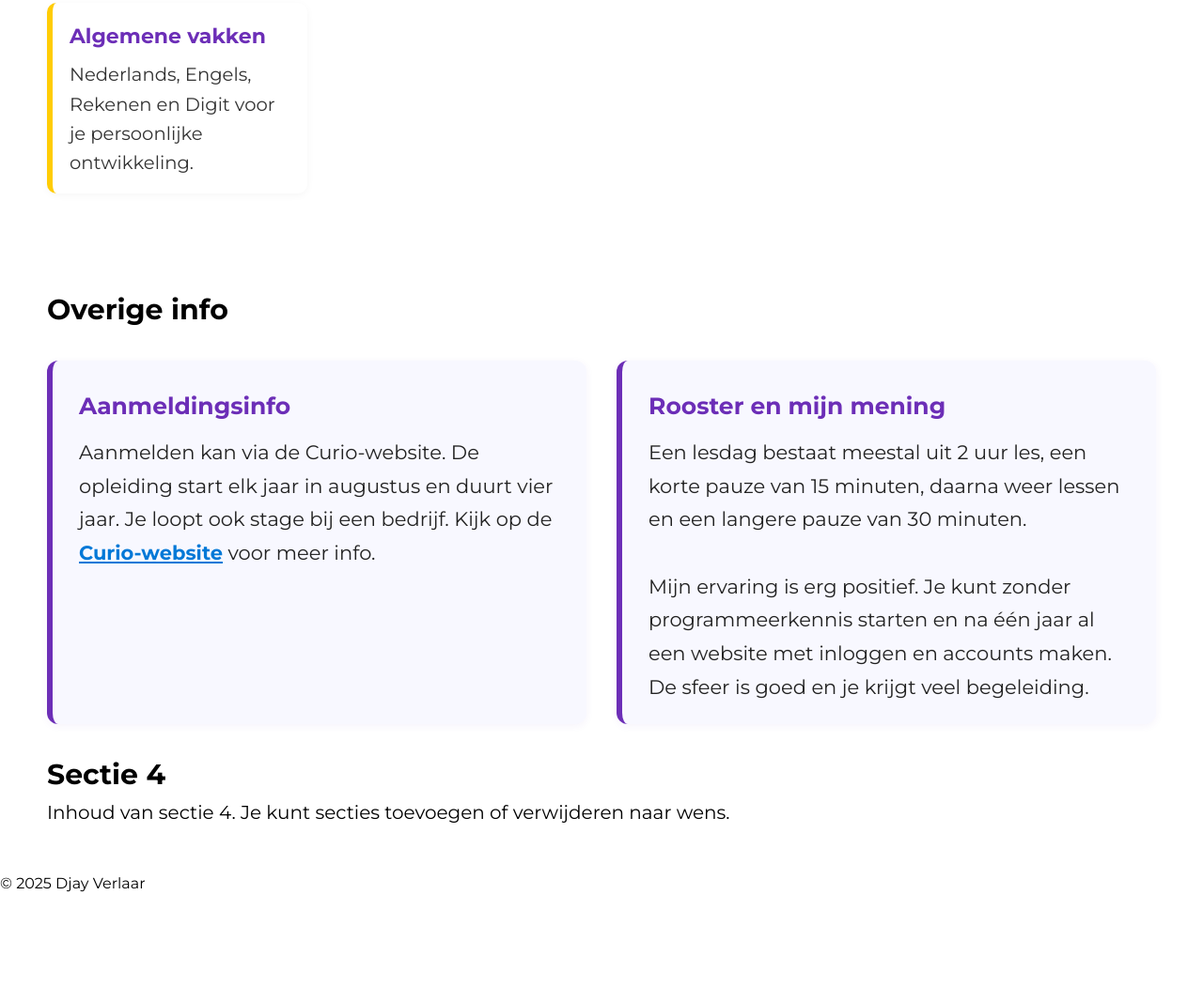
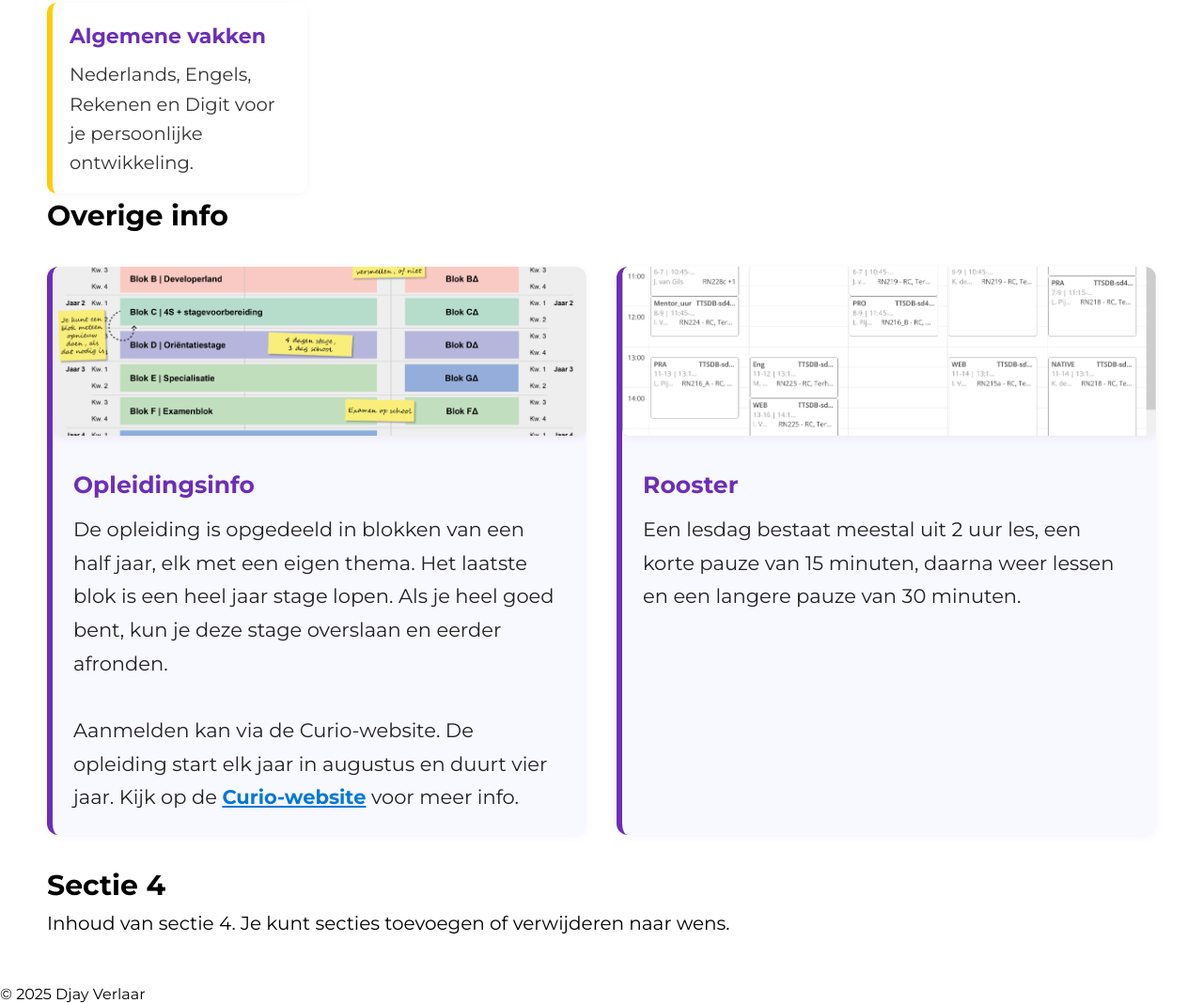
Before and after one commit to MeanD05/curio-opendag-single-page-djay, a plain HTML site: page index.html in a window 1280 px wide. Shown: the part 1120-2188 px from the top of the page at 94% size. Before the commit the page ends 2070 px from the top, so only its background shows below. Drawn offline with Linux system fonts and the light colour scheme.

Commit message:
Rooster/opleidingsinfo stukken verbeterd en img toegevoegd

```diff
--- a/index.html
+++ b/index.html
@@ -39,7 +39,7 @@
             <div class="vakken-blokken">
                 <div class="blok">
                     <h3>Native</h3>
-                    <p>
+                    <p>lar
                         Je leert apps en applicaties te bouwen voor verschillende besturingssystemen met bijbehorende tools en talen.
                     </p>
                 </div>
@@ -73,17 +73,18 @@
             <h2 id="sectie3-h2">Overige info</h2>
             <div class="info-blokken">
                 <div class="info-blok">
-                    <h2>Aanmeldingsinfo</h2>
+                    <img src="/img/opleidingsoverzicht.png" alt="Opleidingsinfo" style="width:100%; border-radius:8px; margin-bottom:14px;">
+                    <h2>Opleidingsinfo</h2>
                     <p>
-                        Aanmelden kan via de Curio-website. De opleiding start elk jaar in augustus en duurt vier jaar. Je loopt ook stage bij een bedrijf. Kijk op de <a href="https://www.curio.nl/mbo/ict/ict/software-developer" target="_blank" rel="noopener">Curio-website</a> voor meer info.
+                        De opleiding is opgedeeld in blokken van een half jaar, elk met een eigen thema. Het laatste blok is een heel jaar stage lopen. Als je heel goed bent, kun je deze stage overslaan en eerder afronden.<br><br>
+                        Aanmelden kan via de Curio-website. De opleiding start elk jaar in augustus en duurt vier jaar. Kijk op de <a href="https://www.curio.nl/mbo/ict/ict/software-developer" target="_blank" rel="noopener">Curio-website</a> voor meer info.
                     </p>
                 </div>
                 <div class="info-blok">
-                    <h2>Rooster en mijn mening</h2>
+                    <img src="/img/Rooster eerste leerjaar.png" alt="Rooster voorbeeld" style="width:100%; border-radius:8px; margin-bottom:14px;">
+                    <h2>Rooster</h2>
                     <p>
                         Een lesdag bestaat meestal uit 2 uur les, een korte pauze van 15 minuten, daarna weer lessen en een langere pauze van 30 minuten.<br><br>
-                        Mijn ervaring is erg positief. Je kunt zonder programmeerkennis starten en na één jaar al een website met inloggen en accounts maken. De sfeer is goed en je krijgt veel begeleiding.
-                    </p>
                 </div>
             </div>
         </section>
--- a/style.css
+++ b/style.css
@@ -138,16 +138,28 @@ main {
     border-left: 6px solid #6c2eb7;
     border-radius: 12px;
     box-shadow: 0 2px 8px rgba(108,46,183,0.06);
-    padding: 28px 22px 22px 28px;
+    padding: 0 0 22px 0;
     display: flex;
     flex-direction: column;
     justify-content: flex-start;
     min-width: 0;
     transition: box-shadow 0.2s, transform 0.2s;
+    overflow: hidden;
+}
+
+.info-blok img {
+    width: 100%;
+    max-height: 180px;
+    object-fit: cover;
+    border-radius: 8px 8px 0 0;
+    margin-bottom: 16px;
+    box-shadow: 0 2px 8px rgba(108,46,183,0.08);
+    background: #eee;
+    display: block;
 }
 
 .info-blok h2 {
-    margin-bottom: 12px;
+    margin: 18px 22px 10px 22px;
     color: #6c2eb7;
     font-size: 1.25em;
     font-weight: 700;
@@ -157,6 +169,7 @@ main {
     color: #222;
     font-size: 1.05em;
     line-height: 1.7;
+    margin: 0 22px;
 }
 
 .info-blok a {
@@ -170,10 +183,6 @@ main {
 .info-blok a:hover {
     color: #6c2eb7;
     text-decoration: none;
-}
-
-#sectie3-h2{
-    margin-top: 100px;
 }
 
 @media (max-width: 800px) {
```
Also changed, not shown: img/Rooster eerste leerjaar.png (added), img/opleidingsoverzicht.png (added).
